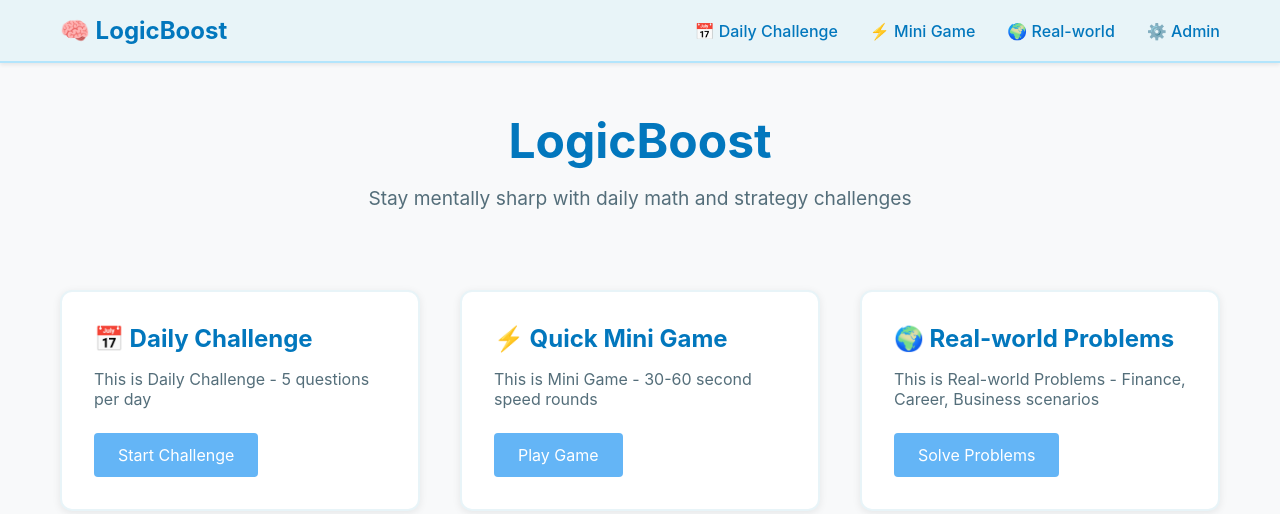
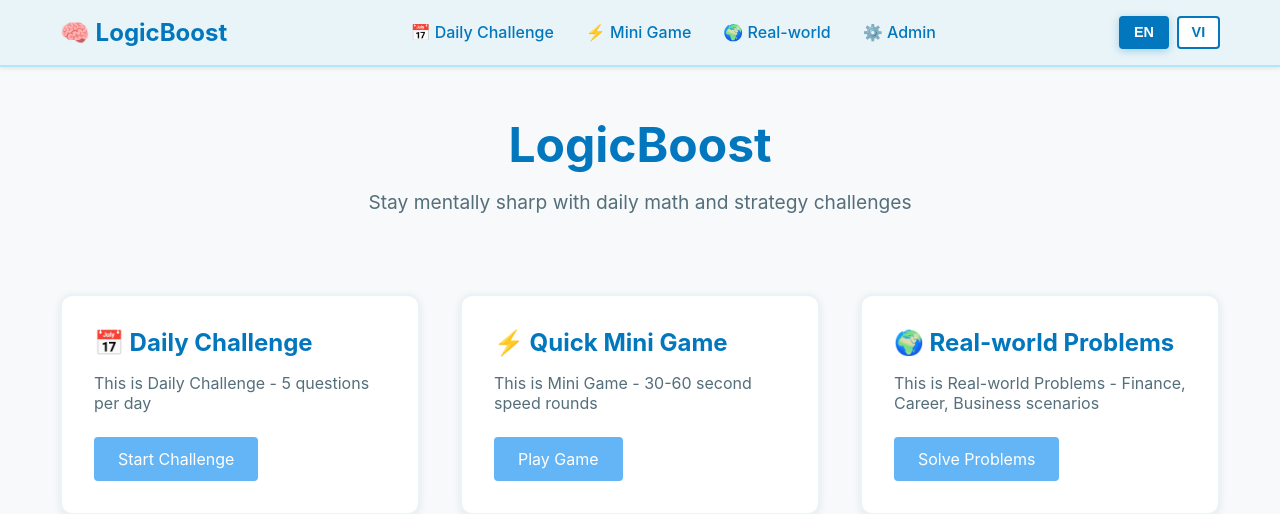
Before and after one commit to DoTienHai/LogicBoost, a Flask app: page / in a window 1280 px wide. Shown: the top 514 px of the page. Run offline with Flask 3, Linux system fonts and the light colour scheme.

Commit message:
Add language toggle button (EN/VI) to navbar with localStorage persistence

```diff
--- a/app/static/css/main.css
+++ b/app/static/css/main.css
@@ -66,6 +66,34 @@ body {
 
 .navbar-menu a:hover {
     color: #01579b;
+}
+
+/* Language Switcher */
+.language-switcher {
+    display: flex;
+    gap: 0.5rem;
+}
+
+.lang-btn {
+    padding: 0.4rem 0.8rem;
+    border: 2px solid #0277bd;
+    background-color: #fff;
+    color: #0277bd;
+    border-radius: 4px;
+    cursor: pointer;
+    font-weight: 600;
+    transition: all 0.3s;
+    font-size: 0.9rem;
+}
+
+.lang-btn:hover {
+    background-color: #e3f2fd;
+}
+
+.lang-btn.active {
+    background-color: #0277bd;
+    color: #fff;
+    box-shadow: 0 2px 8px rgba(2, 119, 189, 0.3);
 }
 
 /* Main content */
--- a/app/templates/base.html
+++ b/app/templates/base.html
@@ -22,6 +22,10 @@
                         <li><a href="{{ url_for('real_world.index') }}">🌍 Real-world</a></li>
                         <li><a href="{{ url_for('admin.index') }}">⚙️ Admin</a></li>
                     </ul>
+                    <div class="language-switcher">
+                        <button id="lang-en" class="lang-btn active" onclick="switchLanguage('en')">EN</button>
+                        <button id="lang-vi" class="lang-btn" onclick="switchLanguage('vi')">VI</button>
+                    </div>
                 </div>
             </nav>
         </header>
```
Also changed, not shown: app/static/js/main.js (+42 -14 lines).
